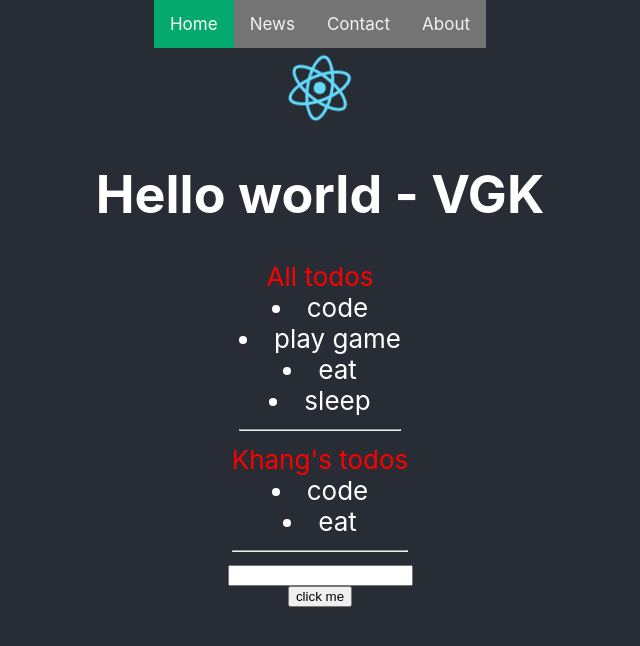
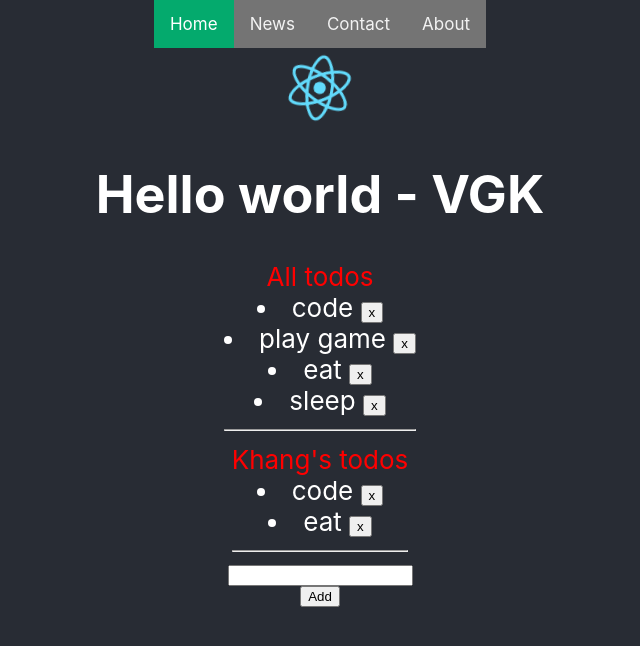
Before and after one commit to vgkdev/react-hook, a React (Create React App) app: page / in a window 1280 px wide. Shown: the top 646 px of the page, without its empty margins (320-960 px from the left). Built offline with nearby package versions, Linux system fonts and the light colour scheme.

Commit message:
function as props

```diff
--- a/src/App.js
+++ b/src/App.js
@@ -19,7 +19,11 @@ function App() {
       alert("empty input");
       return;
     }
-    let newTodo = { id: "abc", title: address, type: "Khang" };
+    let newTodo = {
+      id: Math.floor(Math.random() * 10000 + 1),
+      title: address,
+      type: "Khang",
+    };
     setTodos([...todos, newTodo]);
     setAddress("");
   };
@@ -28,13 +32,23 @@ function App() {
     setAddress(event.target.value);
   };
 
+  const deleteDataTodo = (id) => {
+    let changeTodo = todos;
+    changeTodo = changeTodo.filter((item) => item.id !== id);
+    setTodos(changeTodo);
+  };
+
   return (
     <div className="App">
       <header className="App-header">
         <Nav />
         <img src={logo} className="App-logo" alt="logo" />
         <h1>Hello world - {name}</h1>
-        <Todo todos={todos} title={"All todos"} />
+        <Todo
+          todos={todos}
+          title={"All todos"}
+          deleteDataTodo={deleteDataTodo}
+        />
         <Todo
           todos={todos.filter((item) => item.type === "Khang")}
           title={"Khang's todos"}
@@ -45,7 +59,7 @@ function App() {
           onChange={(event) => handleOnChangeInput(event)}
         />
         <button type="button" onClick={(event) => handleEventClick(event)}>
-          click me
+          Add
         </button>
       </header>
     </div>
--- a/src/Views/Todo.js
+++ b/src/Views/Todo.js
@@ -1,18 +1,24 @@
 import React from "react";
 
 const Todo = (props) => {
-  const todos = props.todos;
+  const { todos, title, deleteDataTodo } = props;
+
+  const handleDelete = (id) => {
+    deleteDataTodo(id);
+  };
   return (
     <div className="todo-container">
       <div className="todo-container" style={{ color: "red" }}>
-        {props.title}
+        {title}
       </div>
       {todos.map((todo) => {
-        console.log("check todo list", todo);
         return (
-          <li className="todo-child" key={todo.id}>
-            {todo.title}
-          </li>
+          <div key={todo.id}>
+            <li className="todo-child">
+              {todo.title}{" "}
+              <button onClick={() => handleDelete(todo.id)}>x</button>
+            </li>
+          </div>
         );
       })}
 
```
